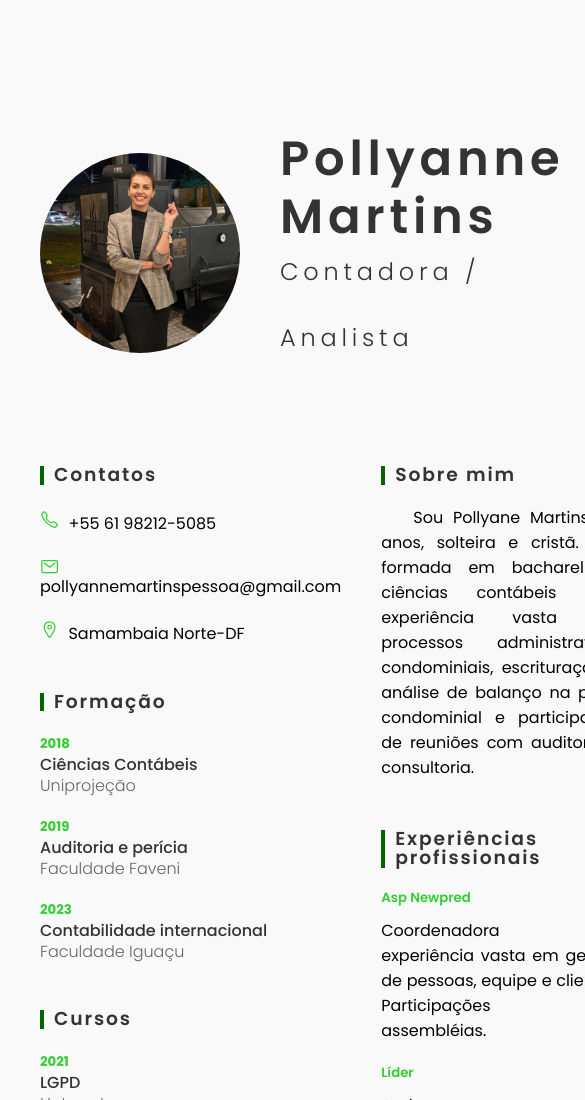
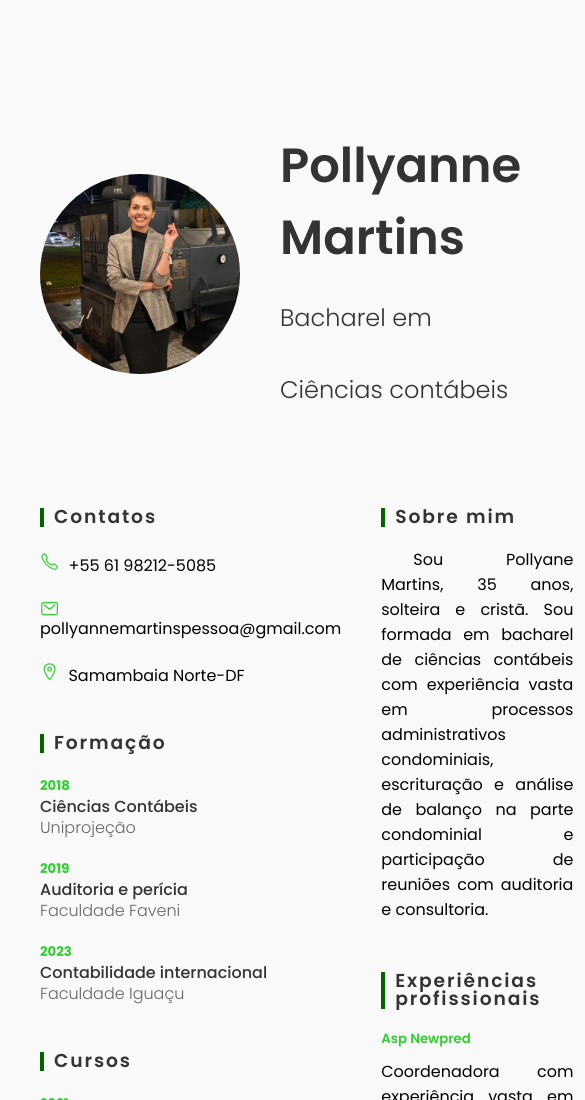
Before and after one commit to PollyanneM/Pollyanne-CV, a plain HTML site: page index.html in a window 390 px wide. Shown: the top 1100 px of the page, 585 px wide, since content can reach past the window. Drawn offline with nearby package versions, Linux system fonts and the light colour scheme.

Commit message:
Add files via upload

```diff
--- a/CSS/style.css
+++ b/CSS/style.css
@@ -83,9 +83,8 @@ body{
 
 .container .top .perfil h3{
     font-size: 3em;
-    letter-spacing: 0.1em;
-    line-height: 1.2em;
     font-weight: 600;
+    width: 100%;
     color: #333;
 }
 
@@ -93,7 +92,6 @@ body{
     position: relative;
     font-size: 0.5em;
     font-weight: 300;
-    top: -10px;
 }
 
 .container .contentbox{
@@ -232,7 +230,7 @@ p{
 
 @media screen and (max-width: 900px){
     .sobre p{
-    width: 120%;
+    width: 100%;
     text-indent: 2em;
     text-align: justify;
     }
@@ -240,7 +238,7 @@ p{
 
 @media screen and (max-width: 500px){
     .sobre p{
-    width: 150%;
+    width: 120%;
     text-indent: 2em;
     text-align: justify;
     }
@@ -270,7 +268,7 @@ p{
     .experiencias .box{
     display: flex;
     flex-direction: column;
-    width: 120%;
+    width: 100%;
     text-align: justify;
     }
 }
@@ -279,21 +277,21 @@ p{
     .experiencias .box{
     display: flex;
     flex-direction: column;
-    width: 150%;
+    width: 120%;
     text-align: justify;
     }
 }
 
 @media screen and (max-width: 900px){
     .habilidades .box{
-    width: 120%;
+    width: 100%;
     text-align: justify;
     }
 }
 
 @media screen and (max-width: 500px){
     .habilidades .box{
-    width: 150%;
+    width: 120%;
     text-align: justify;
     }
 }
--- a/index.html
+++ b/index.html
@@ -5,7 +5,7 @@
     <meta http-equiv="X-UA-Compatible" content="IE=edge">
     <meta name="viewport" content="width=device-width, initial-scale=1.0">
     <link rel="stylesheet" href="./CSS/style.css">
-    <title>Currículo Luan Alexandre</title>
+    <title>Currículo Pollyanne Martins</title>
 </head>
 <body>
     <div class="container">
@@ -16,7 +16,7 @@
                 </div>
             </div>
             <div class="perfil">
-                <h3>Pollyanne<br>Martins<br><span>Contadora / Analista</span></h3>
+                <h3>Pollyanne<br>Martins<br><span>Bacharel em Ciências contábeis</span></h3>
             </div>
         </div>
         <div class="contentbox">
@@ -28,7 +28,7 @@
                         <span class="texto">+55 61 98212-5085</span></a>
                     </li>
                     <li>
-                        <a href="mailto: luan.agp16@gmail.com"><span class="icone"><ion-icon name="mail-outline"></ion-icon></span>
+                        <a href="mailto: pollyannemartinspessoa@gmail.com"><span class="icone"><ion-icon name="mail-outline"></ion-icon></span>
                         <span class="texto">pollyannemartinspessoa@gmail.com</span></a>
                     </li>
                     <li>
```
